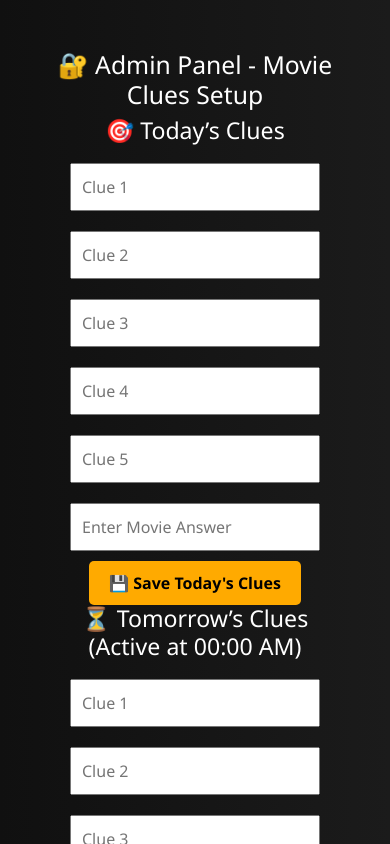
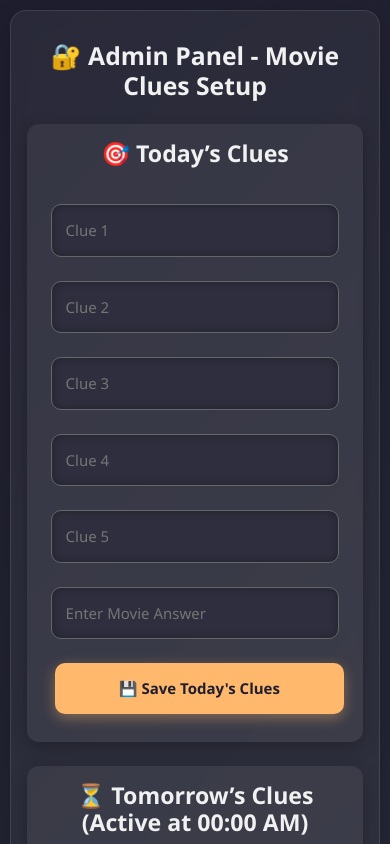
Before and after one commit to SakthiVigneshwar/guyzzkodle-frontend, a React (Create React App) app: page /host in a window 390 px wide. Shown: the top 844 px of the page. Built offline with nearby package versions, Linux system fonts and the light colour scheme.

Commit message:
Styling reactive and responsive

```diff
--- a/src/App.css
+++ b/src/App.css
@@ -1,47 +1,151 @@
+/* 🌈 Body styling with modern gradient and better contrast */
 body {
   margin: 0;
-  background: linear-gradient(to right, #101010, #1b1b1b);
-  color: white;
+  padding: 0;
+  background: linear-gradient(135deg, #1e1e2f, #282a36);
+  color: #f8f8f2;
   font-family: "Segoe UI", sans-serif;
   background-size: cover;
-  background-repeat: no-repeat;
+  min-height: 100vh;
+  overflow-x: hidden;
 }
 
+/* 💫 Center layout blocks with card-like effect */
 .entry,
 .game,
 .result,
 .admin {
   text-align: center;
-  padding: 50px;
+  padding: 40px 20px;
+  max-width: 600px;
+  margin: 20px auto;
+  background: rgba(255, 255, 255, 0.05);
+  border-radius: 16px;
+  box-shadow: 0 8px 24px rgba(0, 0, 0, 0.2);
+  backdrop-filter: blur(8px);
+  border: 1px solid rgba(255, 255, 255, 0.1);
 }
 
+/* 🔍 Input field design */
 input {
-  padding: 10px;
+  padding: 14px;
   font-size: 16px;
-  margin: 10px;
-  width: 250px;
+  margin: 12px auto;
+  width: 100%;
+  max-width: 320px;
+  border-radius: 10px;
+  border: 1px solid #666;
+  background-color: #2e2e3e;
+  color: #f8f8f2;
+  box-shadow: inset 0 0 8px rgba(0, 0, 0, 0.3);
+  transition: border 0.3s ease;
+  box-sizing: border-box;
 }
 
+input:focus {
+  outline: none;
+  border: 1px solid #ffb86c;
+}
+
+/* ⚡ Button with neon-orange feel */
 button {
-  padding: 10px 20px;
-  background-color: #ffaa00;
-  color: black;
-  font-weight: bold;
+  padding: 14px 28px;
+  background-color: #ffb86c;
+  color: #1e1e2f;
+  font-weight: 600;
   border: none;
-  border-radius: 5px;
+  border-radius: 10px;
   cursor: pointer;
+  margin: 12px;
+  transition: background-color 0.3s ease, transform 0.2s ease;
+  box-shadow: 0 4px 14px rgba(255, 184, 108, 0.4);
 }
 
 button:hover {
-  background-color: #cc8800;
+  background-color: #ff9f40;
+  transform: scale(1.06);
 }
 
-.popup-img {
-  width: 150px;
-  margin-top: 20px;
+/* ❌ Error message color */
+.wrong {
+  color: #ff5555;
+  font-weight: bold;
+  font-size: 1.2em;
 }
 
-.wrong {
-  color: red;
-  font-weight: bold;
+/* 🖼️ Image styling */
+.popup-img {
+  width: 110px;
+  margin-top: 24px;
+  border-radius: 8px;
+  box-shadow: 0 4px 12px rgba(0, 0, 0, 0.3);
 }
+
+/* 🖋️ Headings */
+h1,
+h2,
+h3 {
+  font-weight: 700;
+  margin-bottom: 24px;
+  color: #f1f1f1;
+}
+
+/* 🧊 Card section styling inside AdminPage */
+.clue-section,
+.timing-info,
+.guesser-table {
+  margin-top: 24px;
+  background: rgba(255, 255, 255, 0.06);
+  padding: 20px;
+  border-radius: 12px;
+  box-shadow: 0 6px 18px rgba(0, 0, 0, 0.25);
+}
+
+/* 📊 Table styling */
+.guesser-table table {
+  width: 100%;
+  border-collapse: collapse;
+  margin-top: 16px;
+  background-color: rgba(0, 0, 0, 0.1);
+  border-radius: 10px;
+  overflow: hidden;
+}
+
+.guesser-table th,
+.guesser-table td {
+  padding: 12px;
+  text-align: center;
+  border-bottom: 1px solid rgba(255, 255, 255, 0.1);
+  color: white;
+}
+
+/* 🛜 Responsive design */
+@media (max-width: 600px) {
+  .entry,
+  .game,
+  .result,
+  .admin {
+    padding: 30px 16px;
+    margin: 10px;
+  }
+
+  input,
+  button {
+    width: 95%;
+    font-size: 15px;
+  }
+
+  .popup-img {
+    width: 90px;
+  }
+
+  .guesser-table table {
+    font-size: 14px;
+  }
+
+  .clue-section,
+  .timing-info,
+  .guesser-table {
+    padding: 16px;
+  }
+}
--- a/src/App.js
+++ b/src/App.js
@@ -4,6 +4,7 @@ import ClueGame from "./components/ClueGame";
 import AdminPage from "./components/AdminPage";
 import "./App.css";
 import GuesserListPage from "./components/GuesserListPage";
+import LeaderboardPage from "./components/LeaderboradPage";
 
 function App() {
   return (
@@ -11,6 +12,7 @@ function App() {
       <Route path="/" element={<ClueGame />} />
       <Route path="/host" element={<AdminPage />} />
       <Route path="/guesses" element={<GuesserListPage />} />
+      <Route path="/leaderboard" element={<LeaderboardPage />} />
     </Routes>
   );
 }
--- a/src/components/ClueGame.jsx
+++ b/src/components/ClueGame.jsx
@@ -1,5 +1,6 @@
+// 📁 ClueGame.jsx
 import React, { useState, useEffect } from "react";
-import correctImage from "../assests/zencorct.png"; // adjust the path if needed
+import Confetti from "./Confetti";
 
 function isSimilar(a, b) {
   a = a.trim().toLowerCase();
@@ -37,7 +38,6 @@ function ClueGame() {
   const [currentClueIndex, setCurrentClueIndex] = useState(0);
   const [guess, setGuess] = useState("");
   const [popup, setPopup] = useState("");
-  const [showImg, setShowImg] = useState(false);
   const [startTime, setStartTime] = useState(null);
   const [completed, setCompleted] = useState(false);
   const [timeTaken, setTimeTaken] = useState(0);
@@ -98,7 +98,6 @@ function ClueGame() {
       const totalTime = Math.floor((Date.now() - startTime) / 1000);
       setTimeTaken(totalTime);
       localStorage.setItem("completionTime", totalTime.toString());
-      setShowImg(true);
       setCompleted(true);
 
       fetch("http://localhost:8080/api/participant/submit", {
@@ -111,7 +110,7 @@ function ClueGame() {
       });
     } else {
       let count = 3;
-      setPopup(`❌ Wrong guess! Next clue in ${count}...`);
+      setPopup(`❌ Incorrect! Next clue in ${count}...`);
       const interval = setInterval(() => {
         count -= 1;
         if (count === 0) {
@@ -120,7 +119,7 @@ function ClueGame() {
           setGuess("");
           setPopup("");
         } else {
-          setPopup(`❌ Wrong guess! Next clue in ${count}...`);
+          setPopup(`❌ Incorrect! Next clue in ${count}...`);
         }
       }, 1000);
     }
@@ -145,17 +144,10 @@ function ClueGame() {
             ❓ How to Play
           </button>
           {showHowTo && (
-            <div
-              style={{
-                marginTop: "10px",
-                padding: "10px",
-                backgroundColor: "#b11313ff",
-                border: "1px solid #ccc",
-                borderRadius: "4px",
-              }}
-            >
-              <p style={{ margin: 0 }}>
-                As u already know you're watching it dumbb touch it again
+            <div className="howto-box">
+              <p>
+                You probably know how this works. But just in case – enter your
+                name, and start guessing the movie based on the clues!
               </p>
             </div>
           )}
@@ -178,12 +170,10 @@ function ClueGame() {
   if (completed) {
     return (
       <div className="result">
-        <h2>🎉 Congrats {participant}!</h2>
+        <h2 className="success-text">🎉 Congrats {participant}!</h2>
         <p>You guessed the movie correctly!</p>
-        <p>Time Taken: {timeTaken} seconds</p>
-        {showImg && (
-          <img src={correctImage} alt="Correct" className="popup-img" />
-        )}
+        <p className="bold-text">⏱️ Time Taken: {timeTaken} seconds</p>
+        <Confetti />
       </div>
     );
   }
--- /dev/null
+++ b/src/components/Confetti.jsx
@@ -0,0 +1,32 @@
+import React, { useEffect } from "react";
+import "./confetti.css";
+
+const emojis = ["🥳", "🎉", "😄", "🎊", "😁"];
+
+const Confetti = () => {
+  useEffect(() => {
+    const container = document.createElement("div");
+    container.className = "confetti-container";
+    document.body.appendChild(container);
+
+    const interval = setInterval(() => {
+      const confetti = document.createElement("div");
+      confetti.className = "confetti-emoji";
+      confetti.textContent = emojis[Math.floor(Math.random() * emojis.length)];
+      confetti.style.left = `${Math.random() * 100}%`;
+      confetti.style.animationDuration = `${Math.random() * 2 + 2}s`;
+      container.appendChild(confetti);
+
+      setTimeout(() => confetti.remove(), 3000);
+    }, 50);
+
+    return () => {
+      clearInterval(interval);
+      container.remove();
+    };
+  }, []);
+
+  return null;
+};
+
+export default Confetti;
--- a/src/components/GuesserListPage.jsx
+++ b/src/components/GuesserListPage.jsx
@@ -4,7 +4,7 @@ function GuesserListPage() {
   const [participants, setParticipants] = useState([]);
 
   useEffect(() => {
-    fetch("http://localhost:8080/api/participant/all") // change if different port
+    fetch("http://localhost:8080/api/participant/all")
       .then((res) => res.json())
       .then((data) => {
         setParticipants(data);
--- /dev/null
+++ b/src/components/LeaderboradPage.jsx
@@ -0,0 +1,61 @@
+import React, { useEffect, useState } from "react";
+
+function LeaderboardPage() {
+  const [participants, setParticipants] = useState([]);
+  const [loading, setLoading] = useState(true);
+
+  useEffect(() => {
+    fetch("http://localhost:8080/api/participant/all")
+      .then((res) => res.json())
+      .then((data) => {
+        setParticipants(data);
+        setLoading(false);
+      })
+      .catch((err) => {
+        console.error("Failed to fetch participants", err);
+        setLoading(false);
+      });
+  }, []);
+
+  return (
+    <div className="leaderboard">
+      <h1>🏆 Guzz kodle Leaderboard</h1>
+      {loading ? (
+        <p>Loading...</p>
+      ) : participants.length === 0 ? (
+        <p>No participants yet!</p>
+      ) : (
+        <table
+          border="1"
+          style={{
+            width: "60%",
+            margin: "auto",
+            marginTop: "20px",
+            borderCollapse: "collapse",
+          }}
+        >
+          <thead>
+            <tr style={{ backgroundColor: "#222", color: "white" }}>
+              <th>#</th>
+              <th>Name</th>
+              <th>Time Taken (s)</th>
+              <th>Attempts</th>
+            </tr>
+          </thead>
+          <tbody>
+            {participants.map((p, index) => (
+              <tr key={p.id} style={{ textAlign: "center" }}>
+                <td>{index + 1}</td>
+                <td>{p.name}</td>
+                <td>{p.seconds}</td>
+                <td>{p.attempts}</td>
+              </tr>
+            ))}
+          </tbody>
+        </table>
+      )}
+    </div>
+  );
+}
+
+export default LeaderboardPage;
--- /dev/null
+++ b/src/components/confetti.css
@@ -0,0 +1,29 @@
+.confetti-container {
+  position: fixed;
+  top: 0;
+  left: 0;
+  width: 100%;
+  height: 100%;
+  pointer-events: none;
+  overflow: hidden;
+  z-index: 9999;
+}
+
+.confetti-emoji {
+  position: absolute;
+  top: 0;
+  font-size: 2rem;
+  animation: fall linear;
+  /* Random horizontal starting point already handled by JS */
+}
+
+@keyframes fall {
+  0% {
+    transform: translateY(0) rotate(0deg);
+    opacity: 1;
+  }
+  100% {
+    transform: translateY(100vh) rotate(360deg);
+    opacity: 0;
+  }
+}
```
Also changed, not shown: 1 other file (tests, documents, lock files or other folders).
